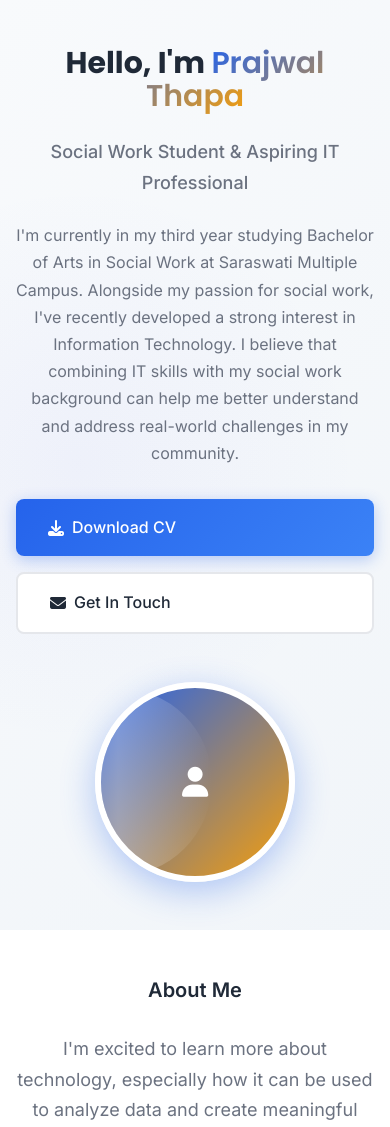
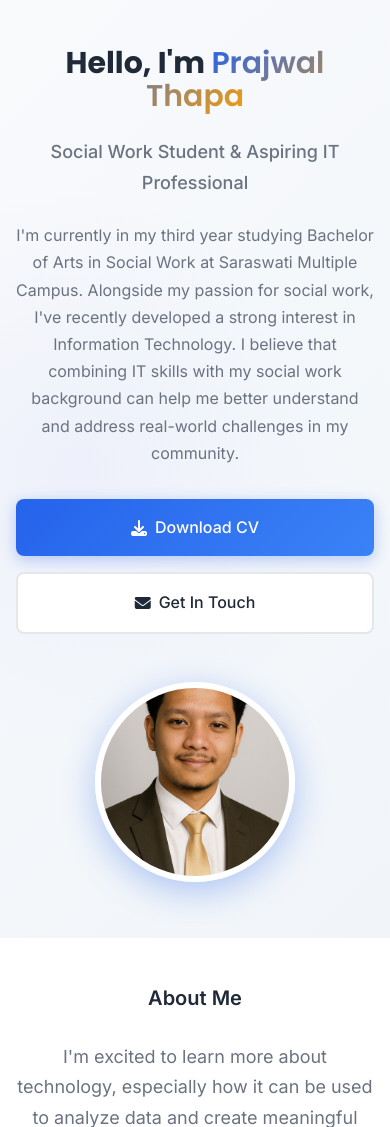
Before and after one commit to potat0ka/Prajwal_portfolio, a Flask app: page /portfolio in a window 390 px wide. Shown: the part 81-1208 px from the top of the page. Run offline with Flask 3, Linux system fonts and the light colour scheme; some libraries are stand-ins or nearby versions.

Commit message:
Enhance website appearance with new photo and improved button styling
Updates profile image, acoustic guitar model, and fixes button alignment with CSS and responsive design tweaks.

Replit-Commit-Author: Agent
Replit-Commit-Session-Id: 60f0df70-1c08-4684-bcd0-43a99bd2a832
Replit-Commit-Screenshot-Url: https://storage.googleapis.com/screenshot-production-us-central1/a8c7a028-5342-4371-9c31-0ea5d24fe4f3/5bd8cc35-22bb-4e19-ad12-d516028ad80c.jpg

```diff
--- a/static/css/components.css
+++ b/static/css/components.css
@@ -7,6 +7,7 @@
 .btn {
     display: inline-flex;
     align-items: center;
+    justify-content: center;
     gap: var(--spacing-sm);
     padding: var(--spacing-md) var(--spacing-xl);
     border: none;
@@ -19,6 +20,9 @@
     position: relative;
     overflow: hidden;
     font-family: var(--font-family-primary);
+    text-align: center;
+    white-space: nowrap;
+    min-height: 48px;
 }
 
 .btn-primary {
--- a/static/css/responsive.css
+++ b/static/css/responsive.css
@@ -24,7 +24,8 @@
         grid-template-columns: repeat(auto-fit, minmax(300px, 1fr));
     }
 
-    .profile-image-placeholder {
+    .profile-image-placeholder,
+    .profile-image {
         width: 250px;
         height: 250px;
         font-size: var(--font-size-4xl);
@@ -148,7 +149,8 @@
     }
 
     /* Profile Image */
-    .profile-image-placeholder {
+    .profile-image-placeholder,
+    .profile-image {
         width: 200px;
         height: 200px;
         font-size: var(--font-size-3xl);
--- a/static/css/sections.css
+++ b/static/css/sections.css
@@ -61,6 +61,8 @@
     display: flex;
     gap: var(--spacing-md);
     flex-wrap: wrap;
+    align-items: center;
+    justify-content: flex-start;
 }
 
 .hero-image {
@@ -72,6 +74,23 @@
 .profile-image-container {
     position: relative;
     display: inline-block;
+}
+
+.profile-image {
+    width: 280px;
+    height: 280px;
+    border-radius: 50%;
+    object-fit: cover;
+    object-position: center;
+    border: 6px solid var(--background-card);
+    box-shadow: 0 8px 32px rgba(37, 99, 235, 0.3);
+    transition: var(--transition);
+    animation: profilePulse 3s ease-in-out infinite;
+}
+
+.profile-image:hover {
+    transform: scale(1.05);
+    box-shadow: 0 12px 40px rgba(37, 99, 235, 0.4);
 }
 
 .profile-image-placeholder {
--- a/templates/index.html
+++ b/templates/index.html
@@ -75,9 +75,7 @@
                 </div>
                 <div class="hero-image">
                     <div class="profile-image-container">
-                        <div class="profile-image-placeholder">
-                            <i class="fas fa-user"></i>
-                        </div>
+                        <img src="/attached_assets/prajwal_photo_1751055075554.png" alt="Prajwal Thapa" class="profile-image">
                     </div>
                 </div>
             </div>
```
Also changed, not shown: replit.md (+5 -0 lines), attached_assets/prajwal_photo_1751055075554.png (added).
